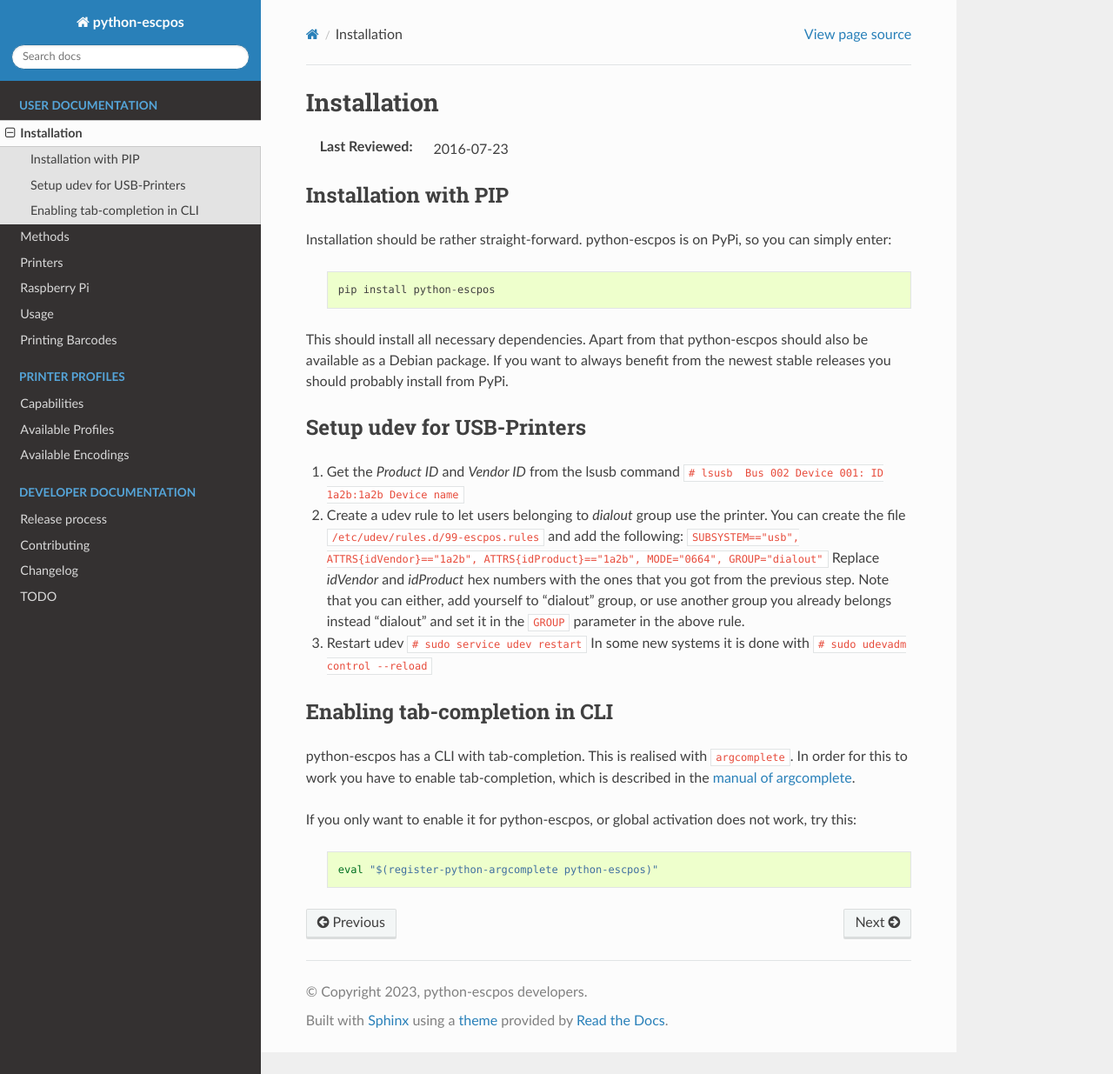
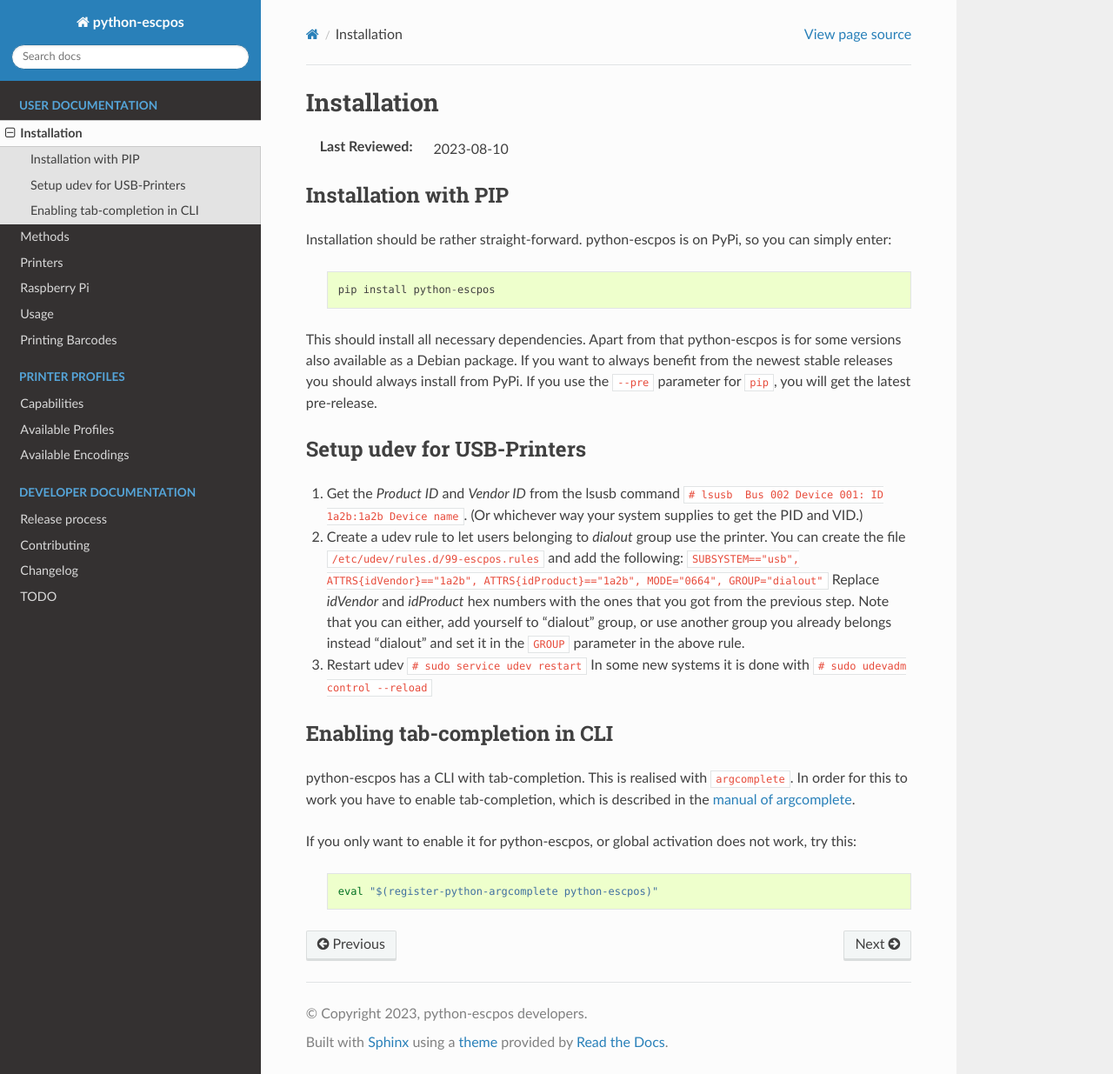
Before and after one commit to python-escpos/python-escpos, a Sphinx documentation site: the page built from doc/user/installation.rst, in a window 1280 px wide and 1235 px high. Shown: the whole window at 87% size. Built offline with Sphinx 7.4.7 and the Read the Docs theme 2.0.0, drawn with Linux system fonts in a browser that asks for light colours; pages that are not in the unit, such as notebooks, are missing from menus.

Commit message:
revise methods and installation

```diff
--- a/doc/user/installation.rst
+++ b/doc/user/installation.rst
@@ -1,24 +1,29 @@
 Installation
 ============
 
-:Last Reviewed: 2016-07-23
+:Last Reviewed: 2023-08-10
 
 Installation with PIP
 ---------------------
-Installation should be rather straight-forward. python-escpos is on PyPi, so you can simply enter:
+Installation should be rather straight-forward. python-escpos is on PyPi,
+so you can simply enter:
 
     ::
 
         pip install python-escpos
 
-This should install all necessary dependencies. Apart from that python-escpos should also be
-available as a Debian package. If you want to always benefit from the newest stable releases you should probably
-install from PyPi.
+This should install all necessary dependencies. Apart from that
+python-escpos is for some versions also available as a Debian package.
+If you want to always benefit from the newest stable releases you should
+always install from PyPi.
+If you use the ``--pre`` parameter for ``pip``, you will get the latest
+pre-release.
 
 Setup udev for USB-Printers
 ---------------------------
 1. Get the *Product ID* and *Vendor ID* from the lsusb command
-   ``# lsusb  Bus 002 Device 001: ID 1a2b:1a2b Device name``
+   ``# lsusb  Bus 002 Device 001: ID 1a2b:1a2b Device name``.
+   (Or whichever way your system supplies to get the PID and VID.)
 
 2. Create a udev rule to let users belonging to *dialout* group use the
    printer. You can create the file
--- a/doc/user/methods.rst
+++ b/doc/user/methods.rst
@@ -1,13 +1,13 @@
 Methods
 =======
 
-:Last Reviewed: 2017-01-25
+:Last Reviewed: 2023-08-10
 
 Escpos class
 ------------
 
-The core part of this libraries API is the Escpos class.
-You use it by instantiating a  :doc:`printer <printers>` which is a child of Escpos.
+The core part of the API of this library is the Escpos class.
+You use it by instantiating a :doc:`printer <printers>` which is a child of Escpos.
 The following methods are available:
 
 .. autoclass:: escpos.escpos.Escpos
```
Also changed, not shown: 2 other files.
